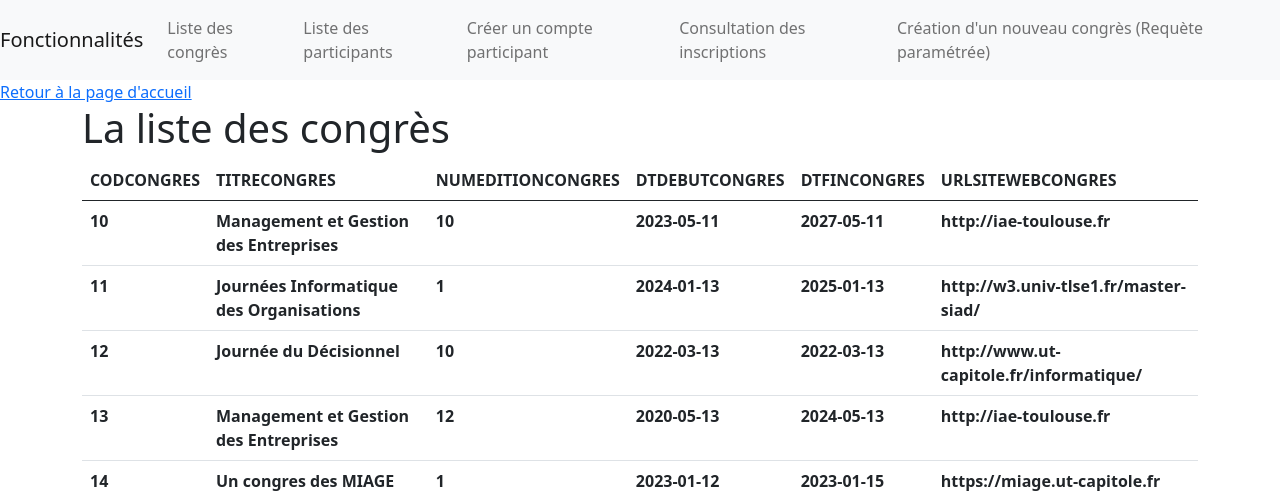
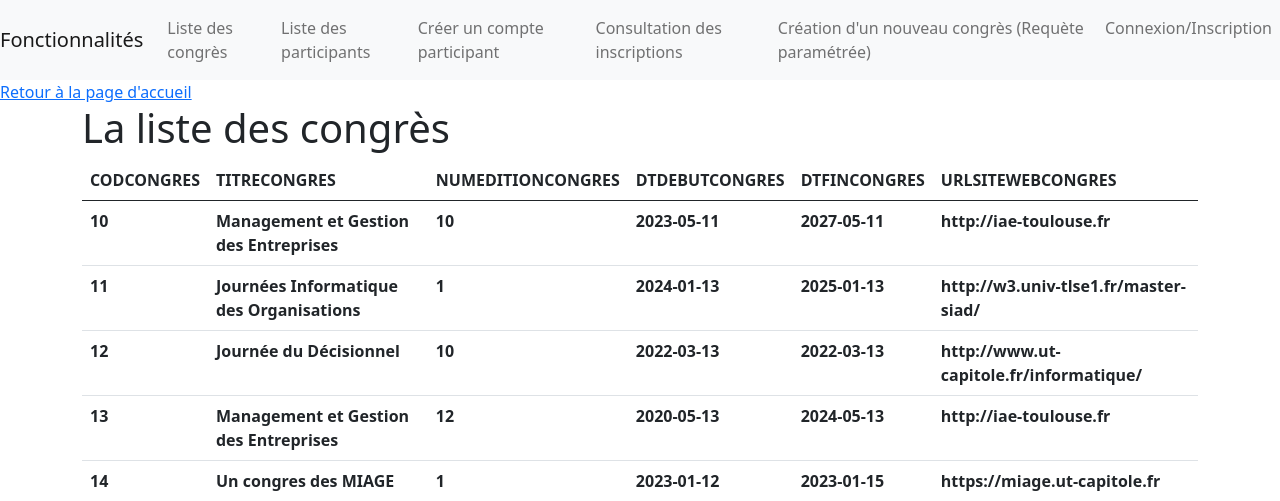
Before and after one commit to manuvai/M1_MIAGE_IM_ConcepWeb2_TP2, a Flask app: page /congres in a window 1280 px wide. Shown: the top 501 px of the page. Run offline with Flask 2, Linux system fonts and the light colour scheme; data comes from the database, SQL or seed files in the repository; lists and menus that the app fills with data are empty; some libraries are stand-ins or nearby versions.

Commit message:
feat: Ajout du lien de connexion

```diff
--- a/templates/layouts/nav.html
+++ b/templates/layouts/nav.html
@@ -26,8 +26,12 @@
                 {% if session.get('user_id') %}
                     <li class="nav-item">
                         <form method="POST" action="{{url_for("logout")}}">
-                            <button type="submit" class="btn btn-link">Se déconnecter</button>
+                            <button type="submit" class="btn btn-link nav-link">Se déconnecter</button>
                         </form>
+                    </li>
+                {% else %}
+                    <li class="nav-item">
+                        <a class="nav-link" href="{{url_for("login")}}">Connexion/Inscription</a>
                     </li>
 
                 {% endif %}
```
